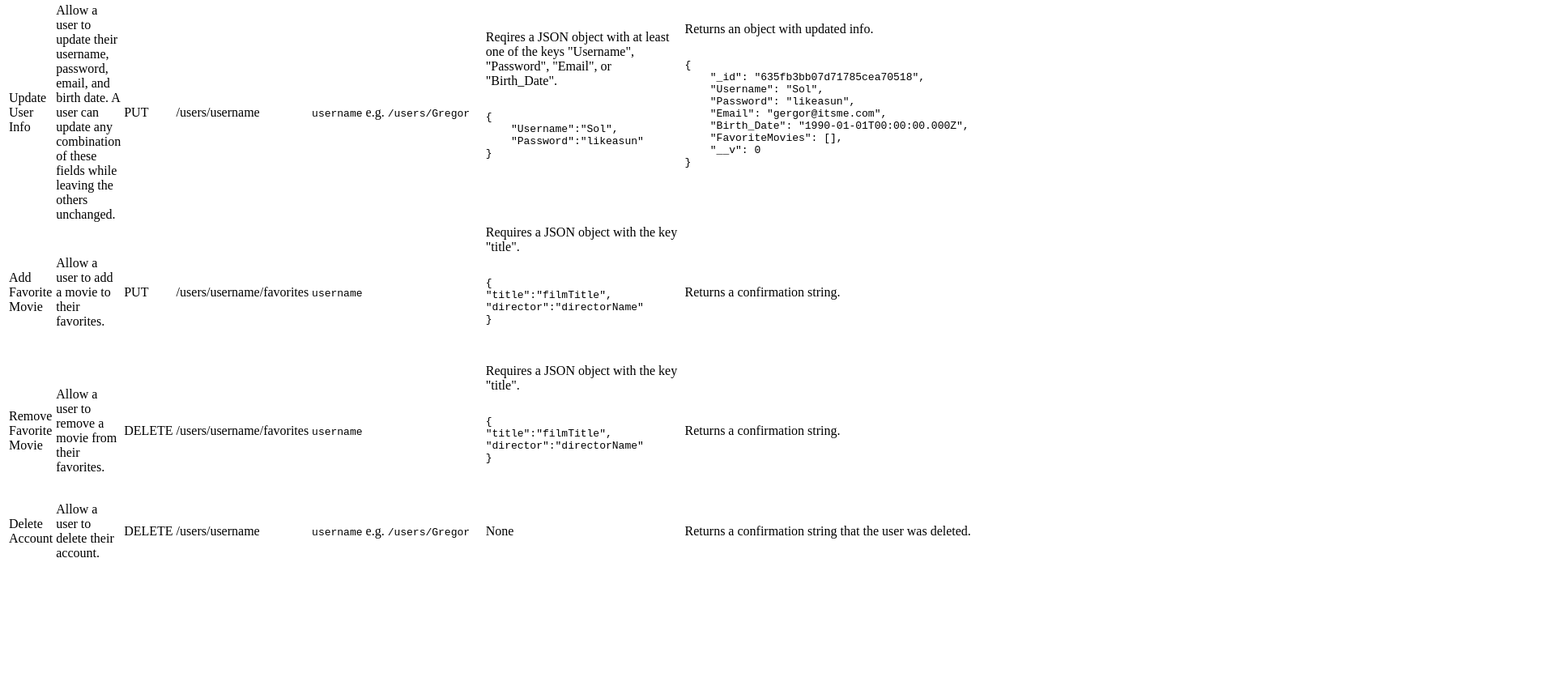
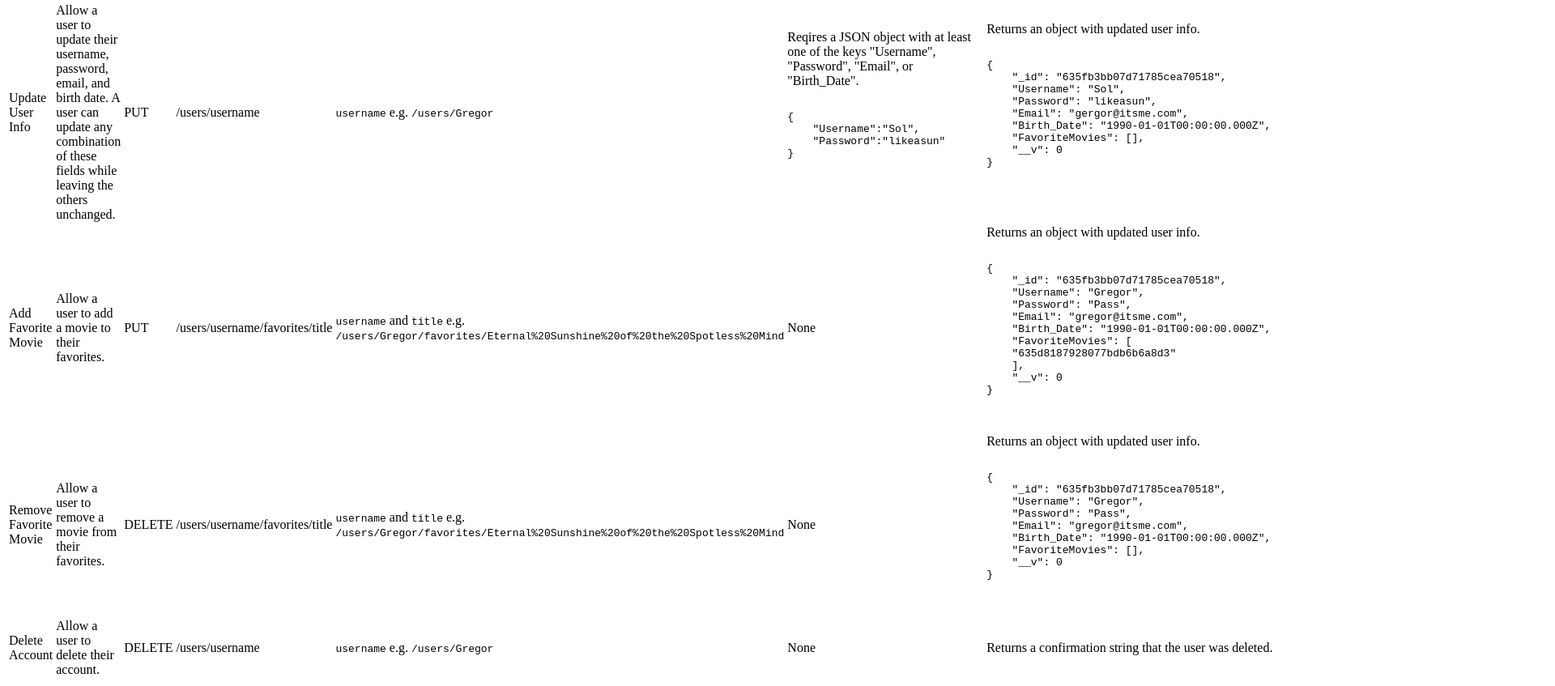
Before and after one commit to jamkerr/movie_api, a website: page public/documentation.html in a window 1280 px wide. Shown: the part 1798-2645 px from the top of the page at 81% size, 1920 px wide, since content can reach past the window. Before the commit the page ends 2501 px from the top, so only its background shows below. Drawn offline with Linux system fonts and the light colour scheme.

Commit message:
Feature 2.8: Migrate add and remove favorite endpoints Also update documentation for those endpoints

```diff
--- a/public/documentation.html
+++ b/public/documentation.html
@@ -201,7 +201,7 @@
             </pre>
         </td>
         <td>
-            Returns an object with updated info.
+            Returns an object with updated user info.
             <pre>
                 <code>
 {
@@ -221,39 +221,49 @@
         <td>Add Favorite Movie</td>
         <td>Allow a user to add a movie to their favorites.</td>
         <td>PUT</td>
-        <td>/users/username/favorites</td>
-        <td><code>username</code></td>
-        <td>
-            Requires a JSON object with the key "title".
+        <td>/users/username/favorites/title</td>
+        <td><code>username</code> and <code>title</code> e.g. <code>/users/Gregor/favorites/Eternal%20Sunshine%20of%20the%20Spotless%20Mind</code></td>
+        <td>None</td>
+        <td>Returns an object with updated user info.
             <pre>
                 <code>
 {
-"title":"filmTitle",
-"director":"directorName"
+    "_id": "635fb3bb07d71785cea70518",
+    "Username": "Gregor",
+    "Password": "Pass",
+    "Email": "gregor@itsme.com",
+    "Birth_Date": "1990-01-01T00:00:00.000Z",
+    "FavoriteMovies": [
+    "635d8187928077bdb6b6a8d3"
+    ],
+    "__v": 0
 }
                 </code>
             </pre>
         </td>
-        <td>Returns a confirmation string.</td>
     </tr>
     <tr>
         <td>Remove Favorite Movie</td>
         <td>Allow a user to remove a movie from their favorites.</td>
         <td>DELETE</td>
-        <td>/users/username/favorites</td>
-        <td><code>username</code></td>
-        <td>
-            Requires a JSON object with the key "title".
+        <td>/users/username/favorites/title</td>
+        <td><code>username</code> and <code>title</code> e.g. <code>/users/Gregor/favorites/Eternal%20Sunshine%20of%20the%20Spotless%20Mind</code></td>
+        <td>None</td>
+        <td>Returns an object with updated user info.
             <pre>
                 <code>
 {
-"title":"filmTitle",
-"director":"directorName"
+    "_id": "635fb3bb07d71785cea70518",
+    "Username": "Gregor",
+    "Password": "Pass",
+    "Email": "gregor@itsme.com",
+    "Birth_Date": "1990-01-01T00:00:00.000Z",
+    "FavoriteMovies": [],
+    "__v": 0
 }
                 </code>
             </pre>
         </td>
-        <td>Returns a confirmation string.</td>
     </tr>
     <tr>
         <td>Delete Account</td>
```
Also changed, not shown: index.js (+26 -63 lines).
